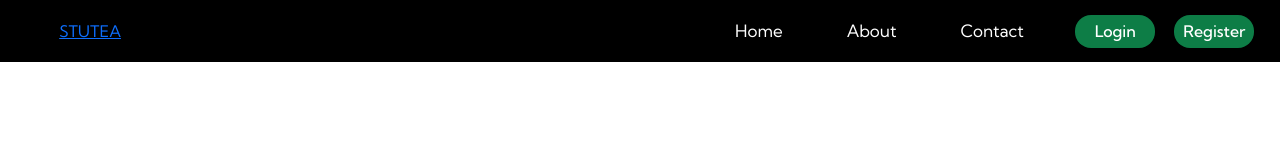
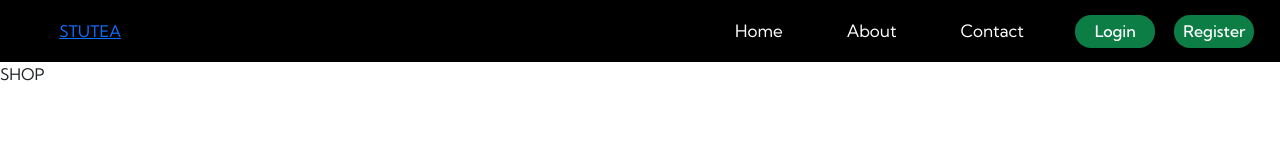
Before and after one commit to harshjohar/stutea, a React (Create React App) app: page /shop in a window 1280 px wide. Shown: the top 160 px of the page. Built offline with nearby package versions, Linux system fonts and the light colour scheme.

Commit message:
add ques and shop routes

```diff
--- a/src/App.js
+++ b/src/App.js
@@ -7,6 +7,8 @@ import { Navbar } from "./components/Navbar";
 import  { About } from "./components/About";
 import Contact from "./components/Contact";
 import QuestionState from "./Context/Questions/questionState";
+import { AddQuestion } from "./components/AddQuestion";
+import { ShopHome } from "./components/ShopHome";
 
 function App() {
   return (
@@ -31,6 +33,12 @@ function App() {
           <Route exact path="/contact">
             <Contact/>
           </Route>
+          <Route exact path="/add">
+            <AddQuestion/>
+          </Route>
+          <Route exact path="/shop">
+            <ShopHome/>
+          </Route>
         </Switch>
       </Router>
     </div>
--- a/src/components/Dashboard.js
+++ b/src/components/Dashboard.js
@@ -1,6 +1,6 @@
 import React from 'react'
+import { Link } from 'react-router-dom';
 import "../css/Dashboard.css"
-import { AddQuestion } from './AddQuestion';
 import { MyQuestions } from './MyQuestions';
 import { Questions } from './Questions';
 
@@ -10,7 +10,9 @@ const Dashboard = () => {
             <div className="dashboard-head">
             <h2>DashBoard</h2>
             </div>
-            <AddQuestion/>
+            <Link className="add" to="/add">
+                <button>ADD</button>
+            </Link>
             <Questions/>
             <MyQuestions/>
         </div>
--- /dev/null
+++ b/src/components/ShopHome.js
@@ -0,0 +1,9 @@
+import React from 'react'
+
+export const ShopHome = () => {
+    return (
+        <div>
+            SHOP
+        </div>
+    )
+}
```
